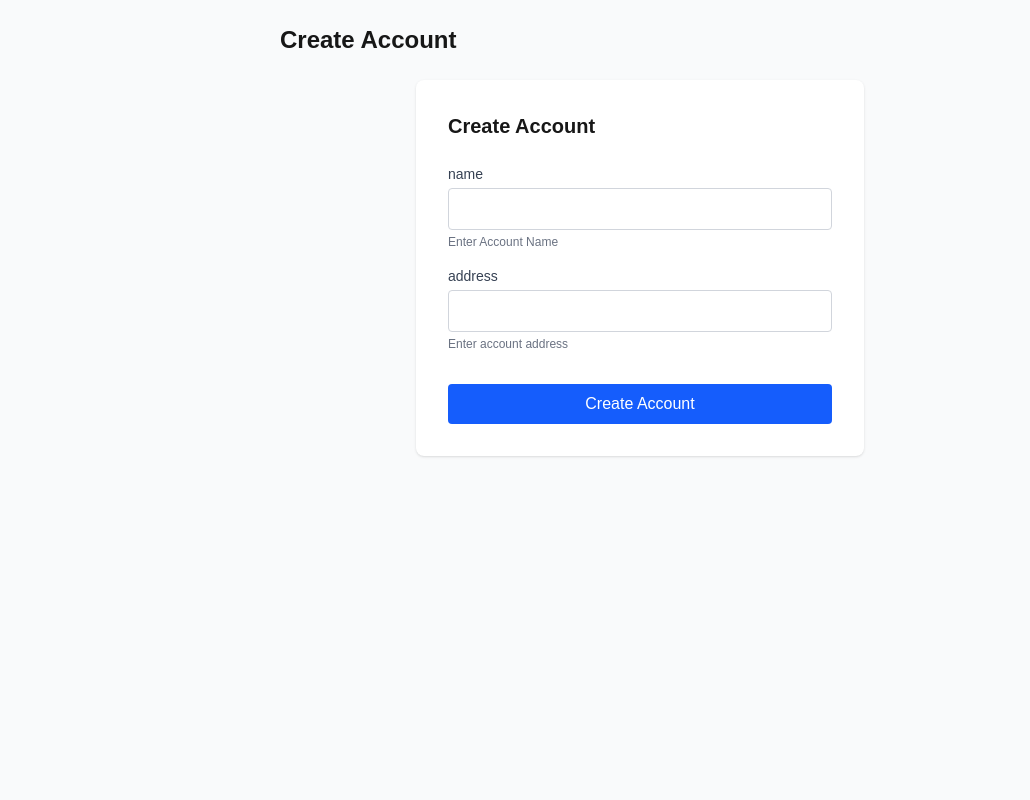
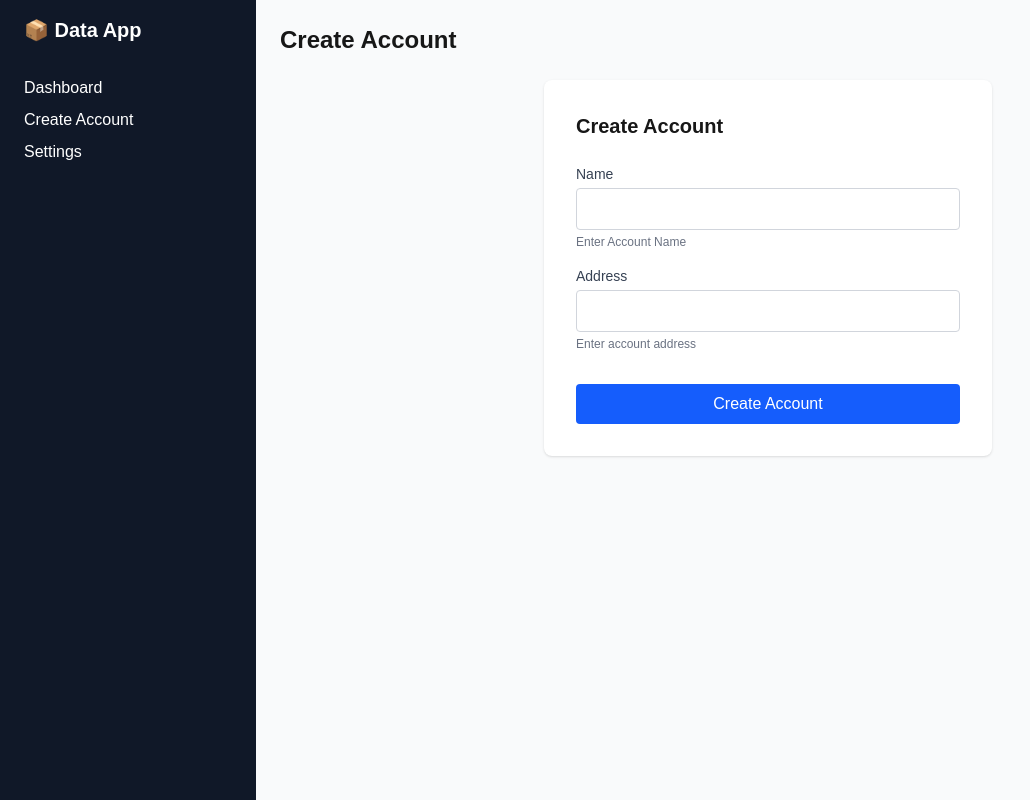
Before and after one commit to PurpleSPC/cuddly-memory, a Next.js app in the folder data-app-front-end/: page /create-account in a window 1280 px wide. Shown: the whole page, without its empty margins (0-1030 px from the left). Built offline with nearby package versions, Linux system fonts and the light colour scheme.

Commit message:
Add Sidebar

```diff
--- a/data-app-front-end/components/PageLayout.tsx
+++ b/data-app-front-end/components/PageLayout.tsx
@@ -1,15 +1,18 @@
+import Sidebar from "./Sidebar";
+
+
+
 // min-h-screen = ensures full height
 // bg-gray-50 = light gray background
 // max-3xl mx-auto = centers with a max width
 // p-6 = adds padding
-
-
 export default function PageLayout({children} : {children: React.ReactNode}) {
     return (
-        <main className="min-h-screen bg-gray-50">
-            <div className="max-w-3xl mx-auto p-6">
+        <div className="flex">
+            <Sidebar/>
+            <main className="flex-1 bg-gray-50 p-6">
                 {children}
-            </div>
-        </main>
+            </main>
+        </div>
     );
 }
--- /dev/null
+++ b/data-app-front-end/components/Sidebar.tsx
@@ -0,0 +1,17 @@
+import Link from "next/link";
+
+export default function Sidebar() {
+  return (
+    <aside className="w-64 h-screen bg-gray-900 text-white flex flex-col">
+      <div className="px-6 py-4 font-bold text-xl">📦 Data App</div>
+
+      <nav className="flex flex-col space-y-2 px-6 mt-4">
+        <Link href="/dashboard" className="hover:text-blue-400">Dashboard</Link>
+        <Link href="/create-account" className="hover:text-blue-400">Create Account</Link>
+        <Link href="/settings" className="hover:text-blue-400">Settings</Link>
+      </nav>
+
+      {/* Future: Avatar, Collapse Button, Theme Toggle */}
+    </aside>
+  );
+}
--- a/data-app-front-end/src/app/create-account/page.tsx
+++ b/data-app-front-end/src/app/create-account/page.tsx
@@ -83,7 +83,7 @@ export default function CreateAccountPage() {
             <h1 className="text-2xl font-bold mb-6 mx-auto">Create Account</h1>
             <FormLayout title="Create Account" onSubmit={handleSubmit}>
                 <FormField
-                    label="name"
+                    label="Name"
                     name="name"
                     value={form.name}
                     onChange={handleChange}
@@ -91,7 +91,7 @@ export default function CreateAccountPage() {
                     helperText="Enter Account Name"
                 />
                 <FormField
-                    label="address"
+                    label="Address"
                     name="address"
                     value={form.address}
                     onChange={handleChange}
```
